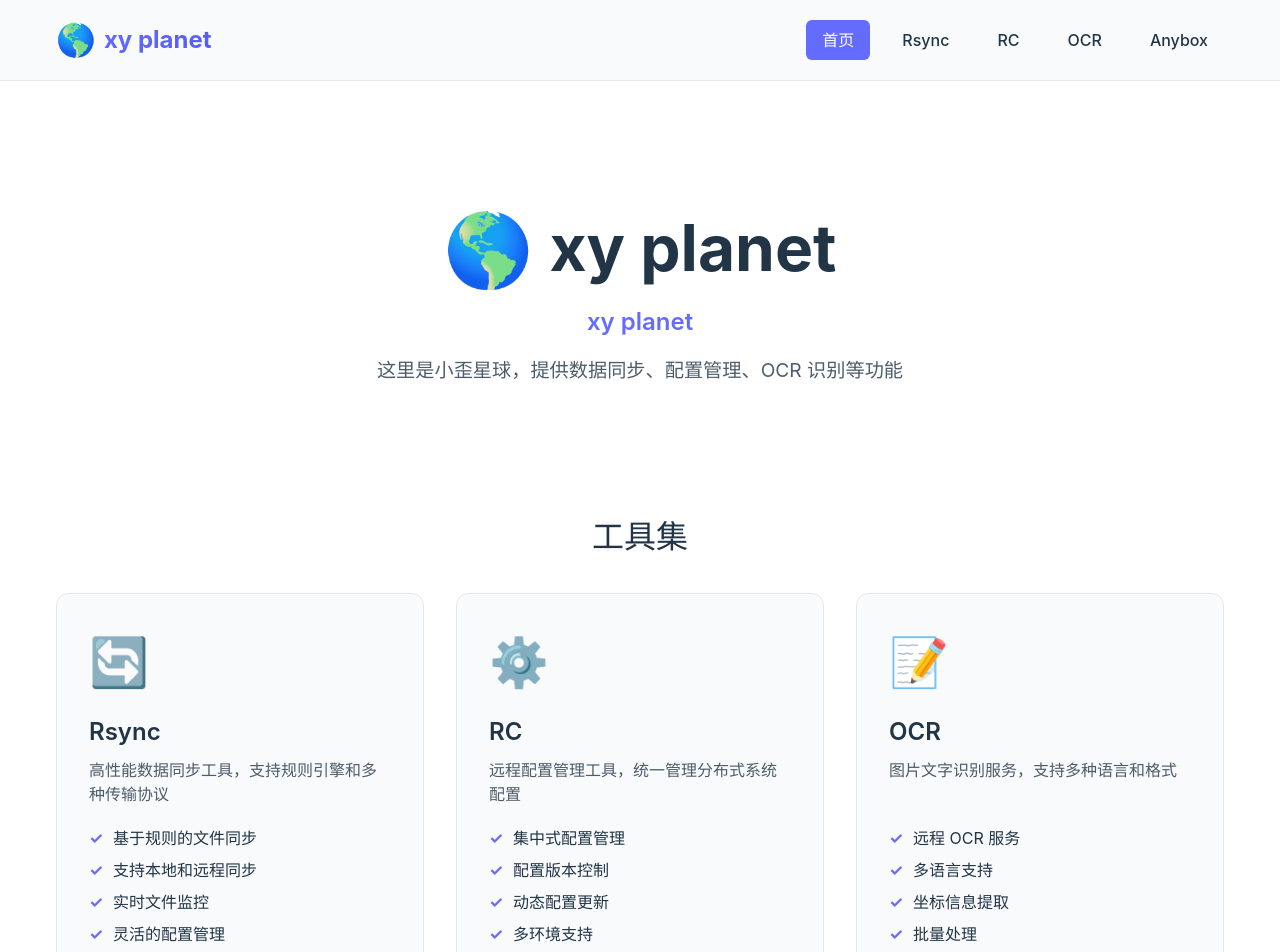
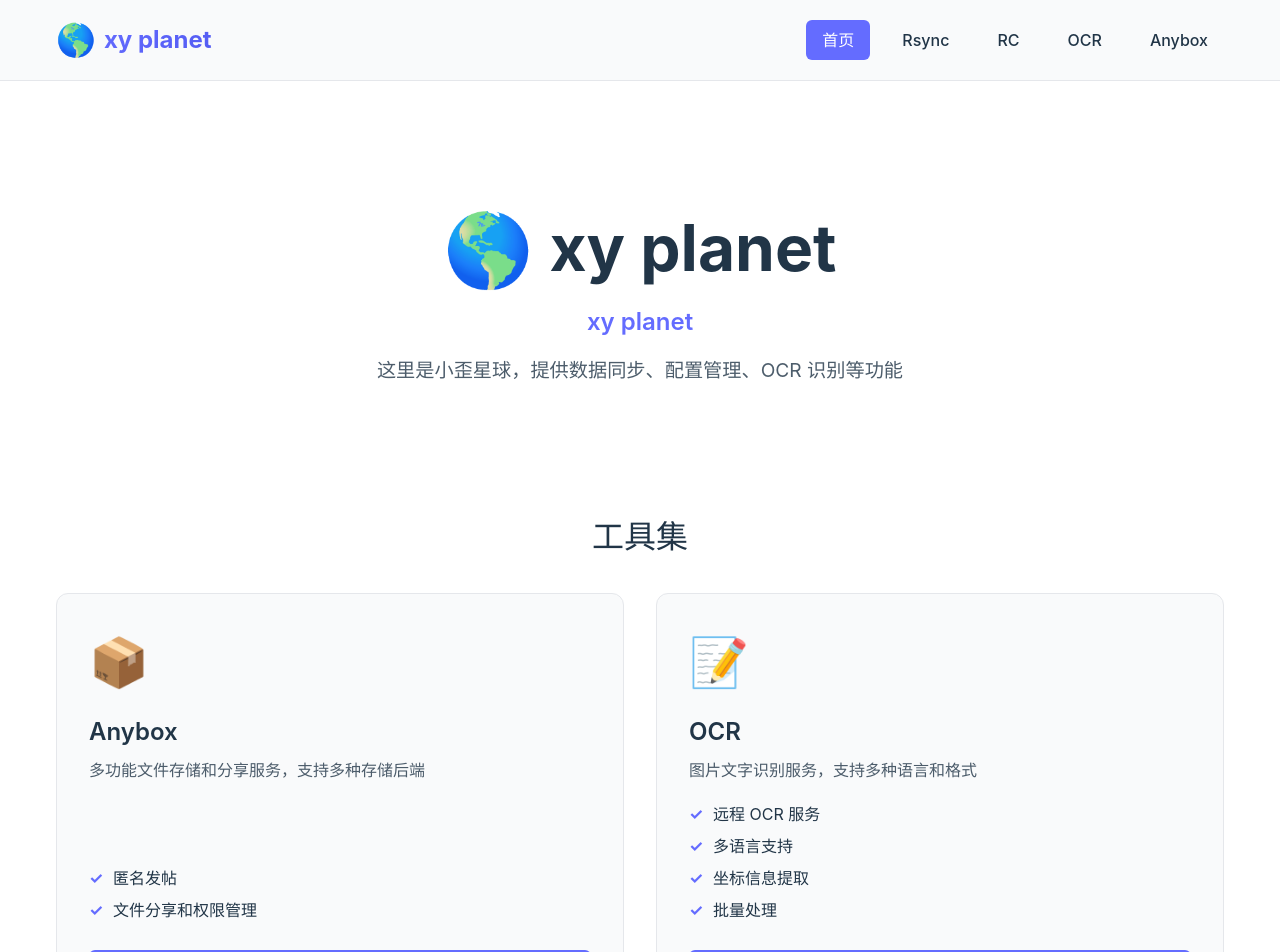
Before and after one commit to abrance/rsde, a React (Vite) app in the folder webserver/frontend/: page / in a window 1280 px wide. Shown: the top 952 px of the page. Built offline with nearby package versions, Linux system fonts and the light colour scheme.

Commit message:
feat: update footer branding and comment out unused tool entries in HomePage

```diff
--- a/webserver/frontend/src/components/Layout.tsx
+++ b/webserver/frontend/src/components/Layout.tsx
@@ -62,7 +62,7 @@ export default function Layout({ children }: LayoutProps) {
             </main>
             <footer className="footer">
                 <div className="container">
-                    <p>© 2025 RSDE - Rust Development Environment</p>
+                    <p>© 2026 小歪星球</p>
                 </div>
             </footer>
         </div>
--- a/webserver/frontend/src/pages/HomePage.tsx
+++ b/webserver/frontend/src/pages/HomePage.tsx
@@ -3,28 +3,38 @@ import './HomePage.css'
 
 export default function HomePage() {
     const tools = [
+        // {
+        //     name: 'Rsync',
+        //     path: '/rsync',
+        //     icon: '🔄',
+        //     description: '高性能数据同步工具，支持规则引擎和多种传输协议',
+        //     features: [
+        //         '基于规则的文件同步',
+        //         '支持本地和远程同步',
+        //         '实时文件监控',
+        //         '灵活的配置管理',
+        //     ],
+        // },
+        // {
+        //     name: 'RC',
+        //     path: '/rc',
+        //     icon: '⚙️',
+        //     description: '远程配置管理工具，统一管理分布式系统配置',
+        //     features: [
+        //         '集中式配置管理',
+        //         '配置版本控制',
+        //         '动态配置更新',
+        //         '多环境支持',
+        //     ],
+        // },
         {
-            name: 'Rsync',
-            path: '/rsync',
-            icon: '🔄',
-            description: '高性能数据同步工具，支持规则引擎和多种传输协议',
+            name: 'Anybox',
+            path: '/anybox',
+            icon: '📦',
+            description: '多功能文件存储和分享服务，支持多种存储后端',
             features: [
-                '基于规则的文件同步',
-                '支持本地和远程同步',
-                '实时文件监控',
-                '灵活的配置管理',
-            ],
-        },
-        {
-            name: 'RC',
-            path: '/rc',
-            icon: '⚙️',
-            description: '远程配置管理工具，统一管理分布式系统配置',
-            features: [
-                '集中式配置管理',
-                '配置版本控制',
-                '动态配置更新',
-                '多环境支持',
+                '匿名发帖',
+                '文件分享和权限管理',
             ],
         },
         {
```
